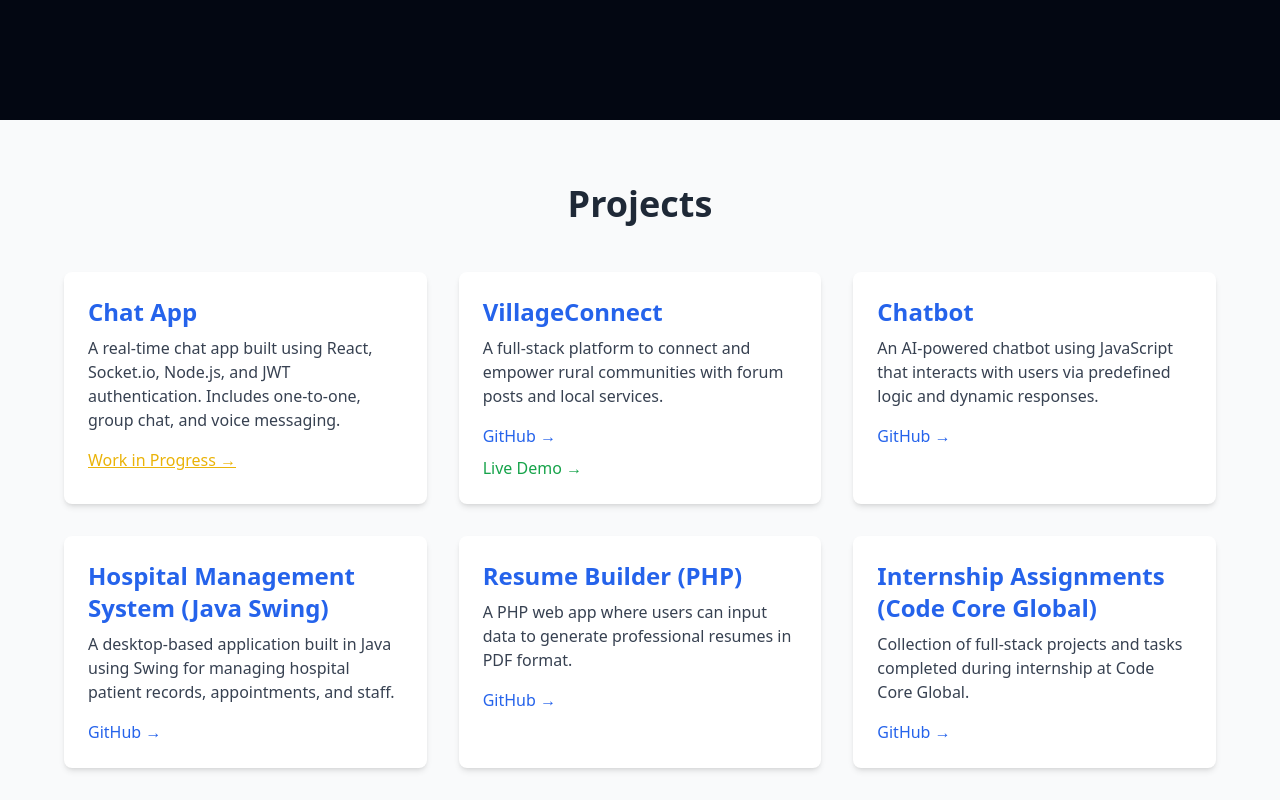
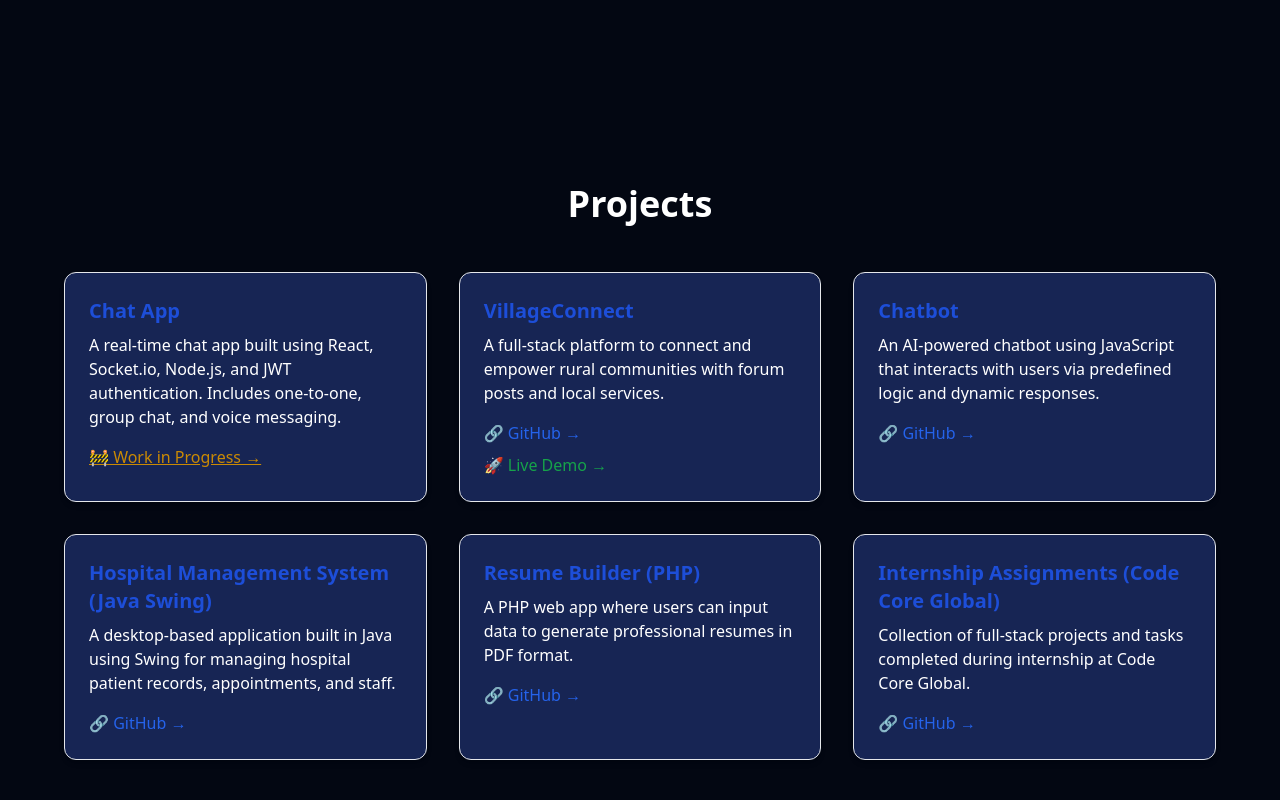
Before and after one commit to Mr-Samad3011/Portfolio, a React (Vite) app: page / in a window 1280 px wide. Shown: the part 3080-3880 px from the top of the page. Built offline with nearby package versions, Linux system fonts and the light colour scheme.

Commit message:
Update Projects.jsx

```diff
--- a/src/components/Projects.jsx
+++ b/src/components/Projects.jsx
@@ -1,12 +1,12 @@
 import React, { useState } from 'react';
-import Modal from './Modal'; // Create this component
+import Modal from './Modal';
 
 const projects = [
   {
     title: 'Chat App',
     description:
       'A real-time chat app built using React, Socket.io, Node.js, and JWT authentication. Includes one-to-one, group chat, and voice messaging.',
-    link: '', // No GitHub link yet
+    link: '',
     demo: '',
     inProgress: true,
   },
@@ -57,31 +57,31 @@ const Projects = () => {
   return (
     <section
       id="projects"
-      className="w-full min-h-screen px-6 py-16 bg-gray-50 dark:bg-gray-800"
+      className="w-full min-h-screen px-6 py-16 bg-gray-950 dark:bg-gray-950 transition-colors duration-300"
     >
       <div className="max-w-6xl mx-auto">
-        <h2 className="text-3xl sm:text-4xl font-bold text-center text-gray-800 dark:text-white mb-12">
+        <h2 className="text-3xl sm:text-4xl font-bold text-center text-white dark:text-white mb-12">
           Projects
         </h2>
         <div className="grid gap-8 md:grid-cols-2 lg:grid-cols-3">
           {projects.map((project, index) => (
             <div
               key={index}
-              className="bg-white dark:bg-gray-900 rounded-lg shadow-md p-6 hover:shadow-lg transition"
+              className="bg-blue-950 dark:bg-gray-900 rounded-xl shadow-md p-6 hover:shadow-xl transition-all border border-gray-200 dark:border-gray-700"
             >
-              <h3 className="text-2xl font-semibold text-blue-600 mb-2">
+              <h3 className="text-xl font-semibold text-blue-700 dark:text-blue-400 mb-2">
                 {project.title}
               </h3>
-              <p className="text-gray-700 dark:text-gray-300 mb-4">
+              <p className="text-white dark:text-gray-300 mb-4">
                 {project.description}
               </p>
 
               {project.inProgress ? (
                 <button
                   onClick={() => handleProjectClick(project)}
-                  className="text-yellow-500 underline"
+                  className="text-yellow-600 dark:text-yellow-400 underline"
                 >
-                  Work in Progress →
+                  🚧 Work in Progress →
                 </button>
               ) : (
                 <div className="flex flex-col gap-2">
@@ -90,9 +90,9 @@ const Projects = () => {
                       href={project.link}
                       target="_blank"
                       rel="noopener noreferrer"
-                      className="text-blue-600 hover:underline"
+                      className="text-blue-600 dark:text-blue-400 hover:underline"
                     >
-                      GitHub →
+                      🔗 GitHub →
                     </a>
                   )}
                   {project.demo && (
@@ -100,9 +100,9 @@ const Projects = () => {
                       href={project.demo}
                       target="_blank"
                       rel="noopener noreferrer"
-                      className="text-green-600 hover:underline"
+                      className="text-green-600 dark:text-green-400 hover:underline"
                     >
-                      Live Demo →
+                      🚀 Live Demo →
                     </a>
                   )}
                 </div>
@@ -114,8 +114,8 @@ const Projects = () => {
 
       {/* Modal for "Work in Progress" */}
       {showModal && (
-        <Modal onClose={() => setShowModal(false)} title="Work in Progress">
-          <p className="text-gray-700 dark:text-gray-300">
+        <Modal onClose={() => setShowModal(false)} title="🚧 Work in Progress">
+          <p className="text-gray-800 dark:text-gray-200">
             This project is currently under development. Please check back later!
           </p>
         </Modal>
```
